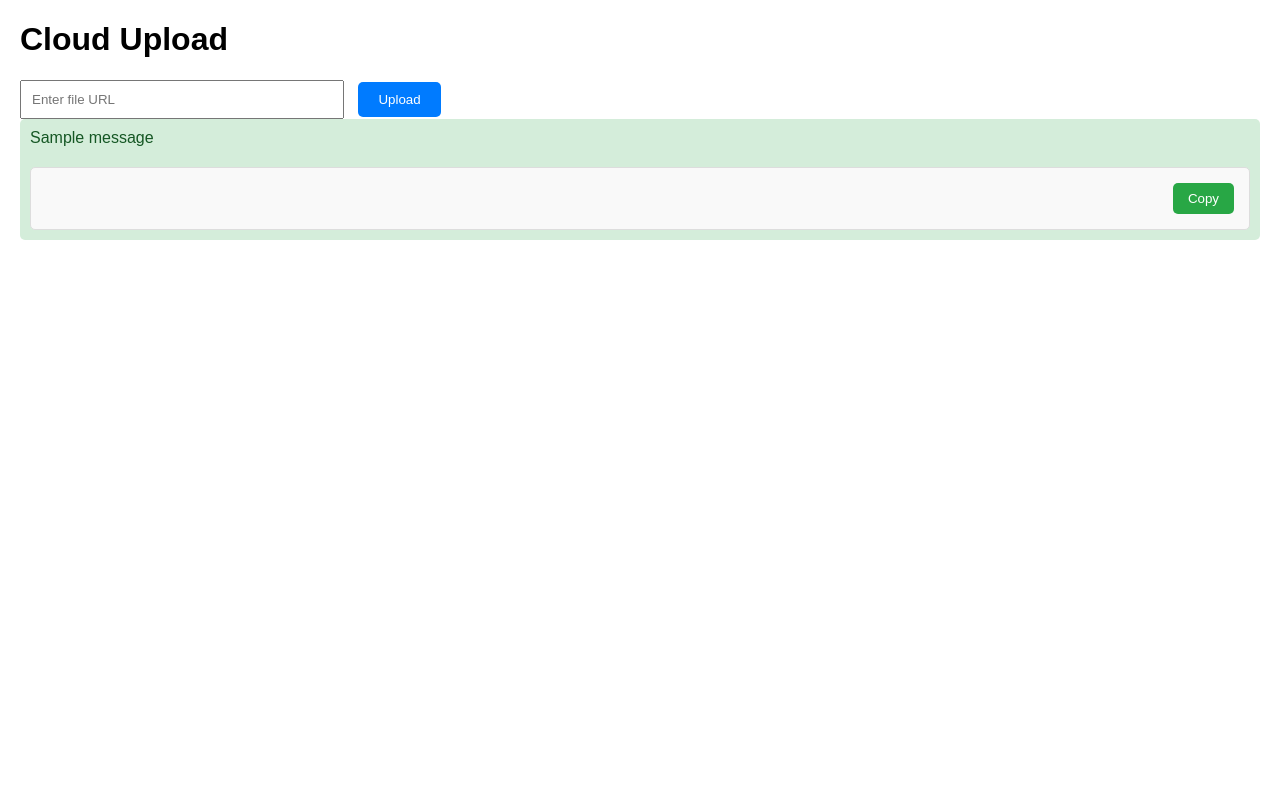
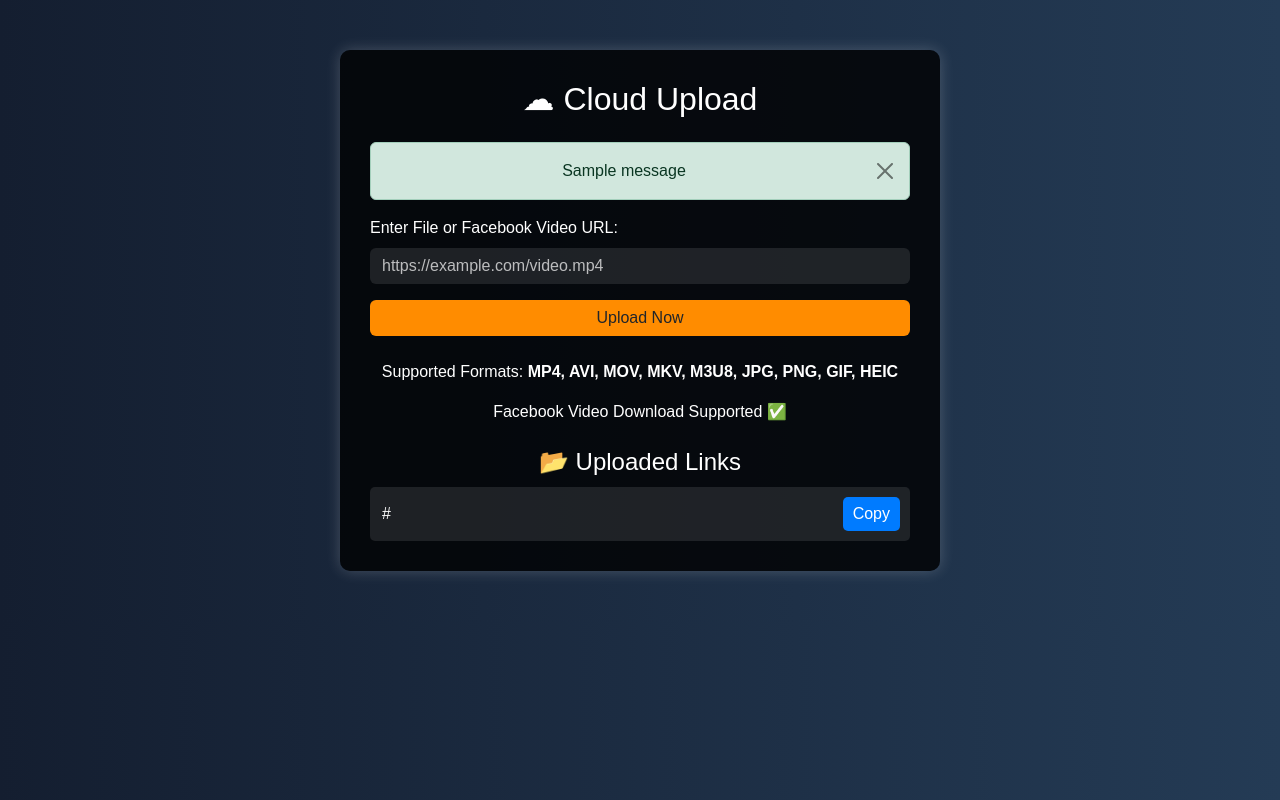
Before and after one commit to shahariarmahfuz/hello_if, a Python web app: template templates/cloud_upload.html in a window 1280 px wide. Run offline with Jinja, Linux system fonts and the light colour scheme; the template is opened without the code that fills it: most values are stand-ins (such as "Sample title", 1, 10 or a date in 2020); one stand-in notice (Sample message) is shown; some libraries are stand-ins or nearby versions.

Commit message:
Update cloud_upload.html

```diff
--- a/templates/cloud_upload.html
+++ b/templates/cloud_upload.html
@@ -1,110 +1,129 @@
 <!DOCTYPE html>
-<html lang="en">
+<html lang="bn">
 <head>
     <meta charset="UTF-8">
     <meta name="viewport" content="width=device-width, initial-scale=1.0">
-    <title>Cloud Upload</title>
+    <title>Cloud Upload - Naruto Uploader</title>
+    <link rel="stylesheet" href="https://cdn.jsdelivr.net/npm/bootstrap@5.3.0/dist/css/bootstrap.min.css">
+    <script src="https://cdn.jsdelivr.net/npm/bootstrap@5.3.0/dist/js/bootstrap.bundle.min.js"></script>
     <style>
         body {
-            font-family: Arial, sans-serif;
-            margin: 20px;
+            background: linear-gradient(to right, #141e30, #243b55);
+            color: #fff;
+            font-family: 'Arial', sans-serif;
+        }
+        .container {
+            max-width: 600px;
+            margin: 50px auto;
+            background: rgba(0, 0, 0, 0.8);
+            padding: 30px;
+            border-radius: 10px;
+            box-shadow: 0 0 15px rgba(255, 255, 255, 0.2);
+        }
+        .btn-custom {
+            background: #ff8c00;
+            border: none;
+            transition: 0.3s;
+        }
+        .btn-custom:hover {
+            background: #e07b00;
+        }
+        .form-control {
+            background: rgba(255, 255, 255, 0.1);
+            border: none;
+            color: #fff;
+        }
+        .form-control::placeholder {
+            color: rgba(255, 255, 255, 0.7);
         }
         .alert {
+            text-align: center;
+        }
+        .upload-box {
+            text-align: center;
+        }
+        .link-box {
+            background: rgba(255, 255, 255, 0.1);
             padding: 10px;
-            margin-bottom: 20px;
-            border-radius: 5px;
-        }
-        .alert-success {
-            background-color: #d4edda;
-            color: #155724;
-        }
-        .alert-error {
-            background-color: #f8d7da;
-            color: #721c24;
-        }
-        form {
-            margin-top: 20px;
-        }
-        input[type="url"] {
-            width: 300px;
-            padding: 10px;
-            margin-right: 10px;
-        }
-        button {
-            padding: 10px 20px;
-            background-color: #007bff;
-            color: white;
-            border: none;
-            border-radius: 5px;
-            cursor: pointer;
-        }
-        button:hover {
-            background-color: #0056b3;
-        }
-        .link-container {
-            margin-top: 20px;
-            padding: 15px;
-            background-color: #f9f9f9;
-            border: 1px solid #ddd;
             border-radius: 5px;
             display: flex;
             align-items: center;
             justify-content: space-between;
+            margin-top: 10px;
         }
-        .link-container a {
-            color: #007bff;
-            text-decoration: none;
-            word-break: break-all;
+        .link-box input {
+            background: transparent;
+            border: none;
+            color: #fff;
+            width: 100%;
         }
-        .link-container a:hover {
-            text-decoration: underline;
-        }
-        .copy-button {
-            background-color: #28a745;
-            color: white;
+        .copy-btn {
+            background: #007bff;
+            color: #fff;
             border: none;
-            padding: 8px 15px;
+            padding: 5px 10px;
             border-radius: 5px;
             cursor: pointer;
-            margin-left: 10px;
+            transition: 0.3s;
         }
-        .copy-button:hover {
-            background-color: #218838;
+        .copy-btn:hover {
+            background: #0056b3;
         }
     </style>
 </head>
 <body>
-    <h1>Cloud Upload</h1>
-    <form method="POST">
-        <input type="url" name="url" placeholder="Enter file URL" required>
-        <button type="submit">Upload</button>
-    </form>
+
+<div class="container">
+    <h2 class="text-center mb-4">☁ Cloud Upload</h2>
+
+    <!-- Flash Messages -->
     {% with messages = get_flashed_messages(with_categories=true) %}
         {% if messages %}
             {% for category, message in messages %}
-                <div class="alert alert-{{ category }}">
+                <div class="alert alert-{{ category }} alert-dismissible fade show" role="alert">
                     {{ message|safe }}
-                    {% if category == 'success' %}
-                        <div class="link-container">
-                            <a href="{{ message.split('href="')[1].split('"')[0] }}" target="_blank">
-                                {{ message.split('href="')[1].split('"')[0] }}
-                            </a>
-                            <button class="copy-button" onclick="copyToClipboard('{{ message.split('href="')[1].split('"')[0] }}')">Copy</button>
-                        </div>
-                    {% endif %}
+                    <button type="button" class="btn-close" data-bs-dismiss="alert" aria-label="Close"></button>
                 </div>
             {% endfor %}
         {% endif %}
     {% endwith %}
 
-    <script>
-        function copyToClipboard(text) {
-            navigator.clipboard.writeText(text).then(function() {
-                alert('Link copied to clipboard!');
-            }, function(err) {
-                alert('Failed to copy link: ' + err);
-            });
-        }
-    </script>
+    <form method="POST" action="{{ url_for('cloud_upload') }}">
+        <div class="mb-3">
+            <label for="url" class="form-label">Enter File or Facebook Video URL:</label>
+            <input type="url" class="form-control" id="url" name="url" placeholder="https://example.com/video.mp4" required>
+        </div>
+        <div class="text-center">
+            <button type="submit" class="btn btn-custom w-100">Upload Now</button>
+        </div>
+    </form>
+
+    <div class="upload-box mt-4">
+        <p>Supported Formats: <strong>MP4, AVI, MOV, MKV, M3U8, JPG, PNG, GIF, HEIC</strong></p>
+        <p>Facebook Video Download Supported ✅</p>
+    </div>
+
+    <!-- Uploaded Links Section -->
+    {% if uploaded_links %}
+        <h4 class="mt-4 text-center">📂 Uploaded Links</h4>
+        {% for link in uploaded_links %}
+        <div class="link-box">
+            <input type="text" value="{{ link.url }}" id="link-{{ loop.index }}" readonly>
+            <button class="copy-btn" onclick="copyToClipboard('link-{{ loop.index }}')">Copy</button>
+        </div>
+        {% endfor %}
+    {% endif %}
+</div>
+
+<script>
+    function copyToClipboard(id) {
+        var copyText = document.getElementById(id);
+        copyText.select();
+        copyText.setSelectionRange(0, 99999);
+        document.execCommand("copy");
+        alert("Copied: " + copyText.value);
+    }
+</script>
+
 </body>
 </html>
```
